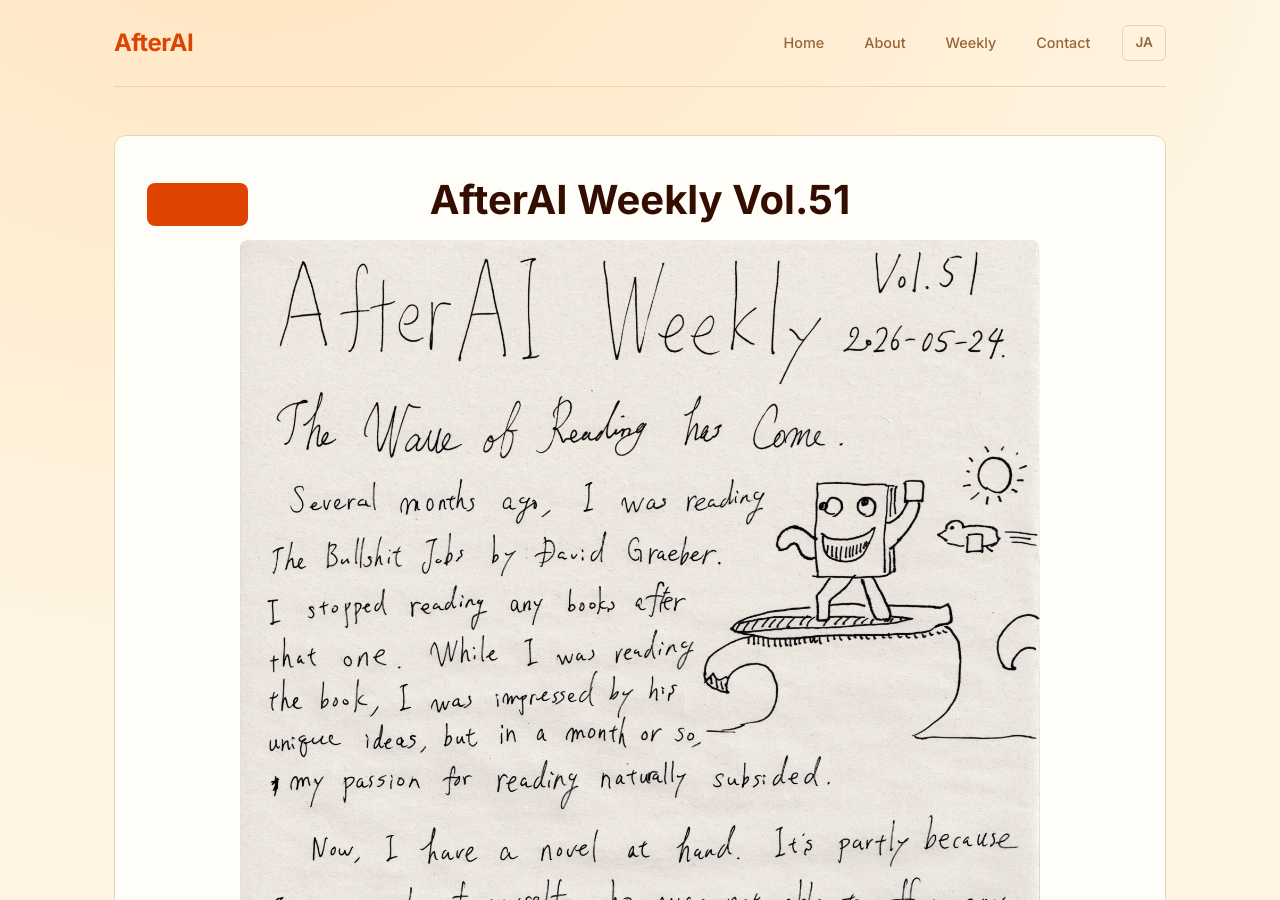
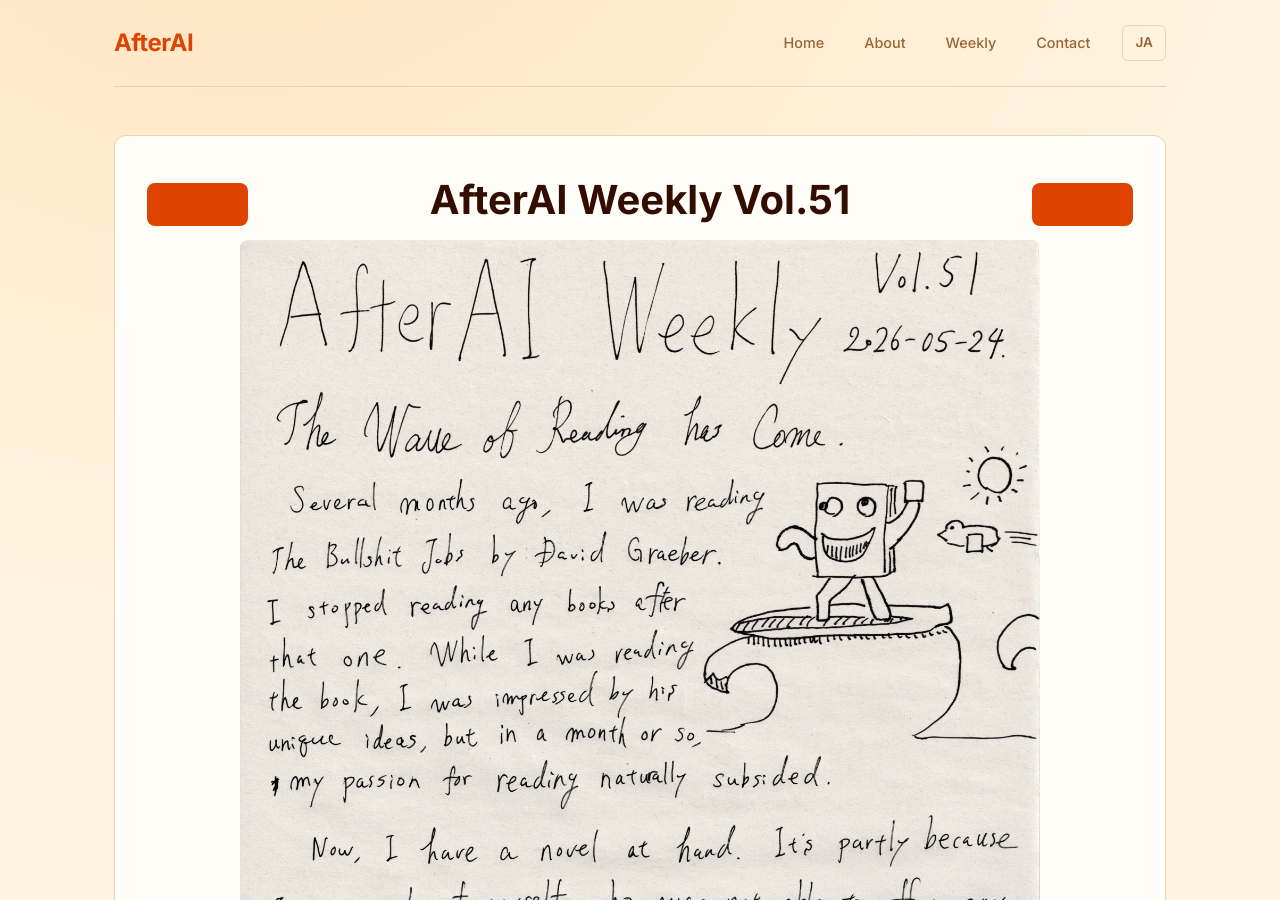
Before and after one commit to AfterAILab/AfterAILab.github.io, a Jekyll site: the page built from weekly/vol51.html, in a window 1280 px wide and 900 px high. Built offline with Jekyll 4.4.1, drawn with Linux system fonts in a browser that asks for light colours.

Commit message:
Add Vol. 52

```diff
--- a/_data/weekly_issues.yml
+++ b/_data/weekly_issues.yml
@@ -143,3 +143,5 @@
   slug: vol50
 - number: 51
   slug: vol51
+- number: 52
+  slug: vol52
--- /dev/null
+++ b/weekly/vol52.html
@@ -0,0 +1,5 @@
+---
+layout: weekly_issue
+title: "AfterAI Weekly Vol.52"
+slug: vol52
+---
```
Also changed, not shown: img/weekly/en/vol52-en.jpg (added).
